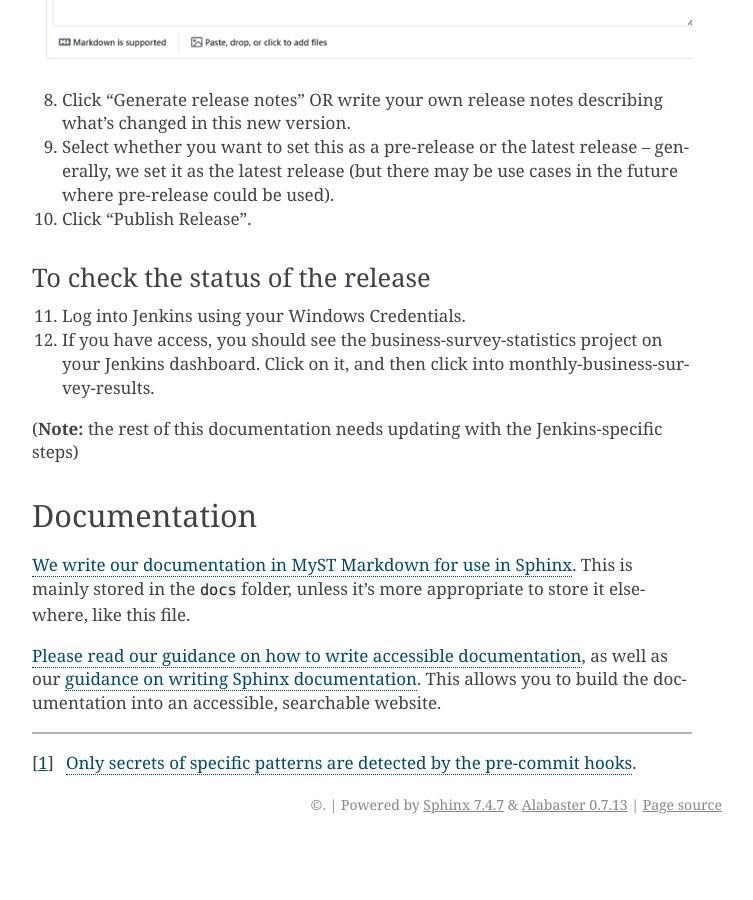
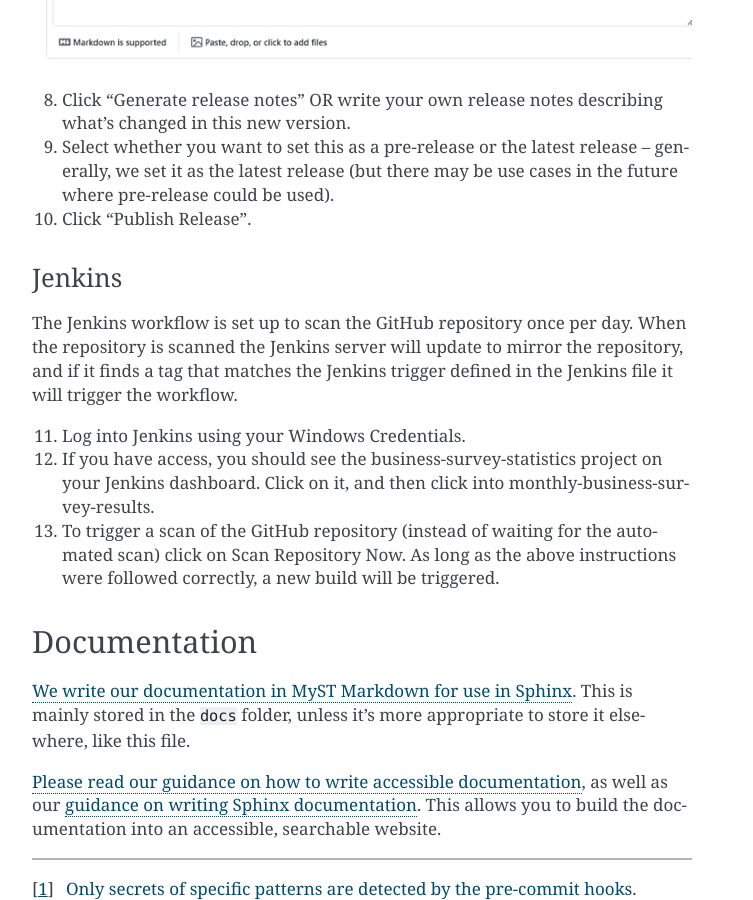
Before and after one commit to ONSdigital/monthly-business-survey-results, a Sphinx documentation site: the page built from docs/contributor_guide/CONTRIBUTING.md, in a window 1280 px wide and 900 px high, scrolled down 4235 px. Shown: the whole window, without its empty margins (388-1141 px from the left). Built offline with Sphinx 7.4.7, drawn with Linux system fonts in a browser that asks for light colours; pages that are not in the unit, such as notebooks, are missing from menus; before the commit the page ends 5079 px from its top, so only the background shows below that; some of the changed text lies outside the part shown.

Commit message:
update Jenkins docs

```diff
--- a/docs/contributor_guide/CONTRIBUTING.md
+++ b/docs/contributor_guide/CONTRIBUTING.md
@@ -148,12 +148,13 @@
 9.	Select whether you want to set this as a pre-release or the latest release – generally, we set it as the latest release (but there may be use cases in the future where pre-release could be used).
 10.	Click “Publish Release”.
 
-### To check the status of the release
+### Jenkins
+
+The Jenkins workflow is set up to scan the GitHub repository once per day. When the repository is scanned the Jenkins server will update to mirror the repository, and if it finds a tag that matches the Jenkins trigger defined in the Jenkins file it will trigger the workflow.
+
 11.	Log into Jenkins using your Windows Credentials.
 12.	If you have access, you should see the business-survey-statistics project on your Jenkins dashboard. Click on it, and then click into monthly-business-survey-results.
-
-(**Note:** the rest of this documentation needs updating with the Jenkins-specific steps)
-
+13. To trigger a scan of the GitHub repository (instead of waiting for the automated scan) click on Scan Repository Now. As long as the above instructions were followed correctly, a new build will be triggered.
 
 
 ## Documentation
```
